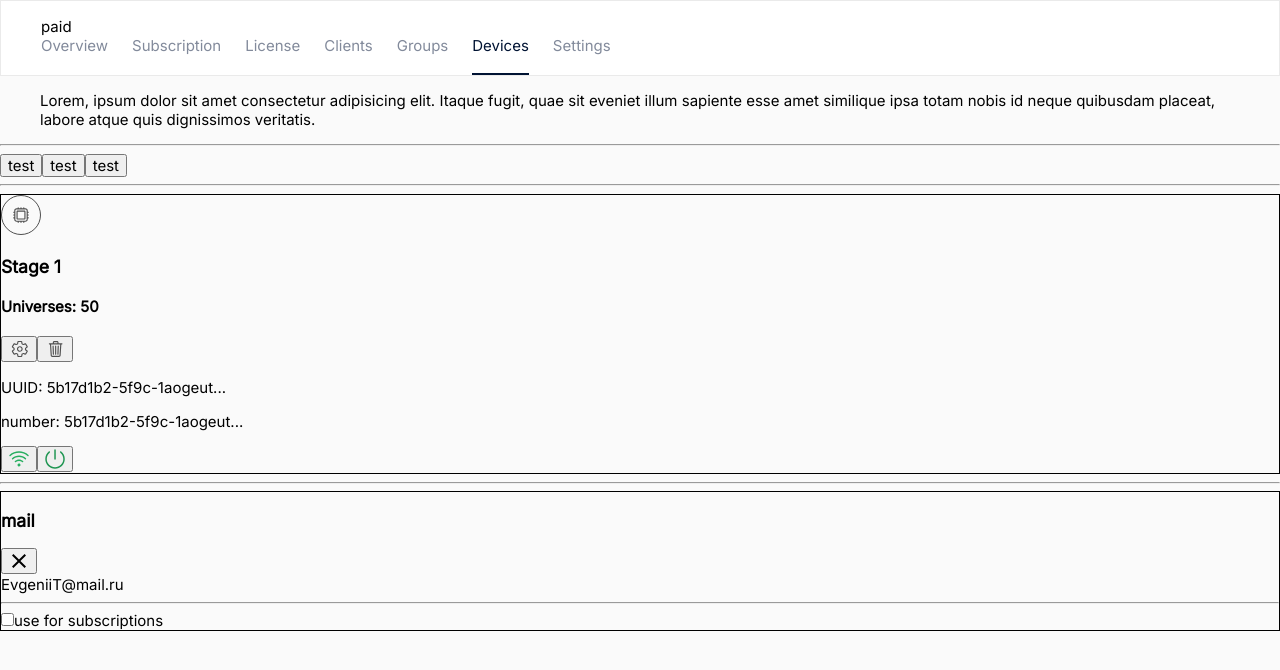
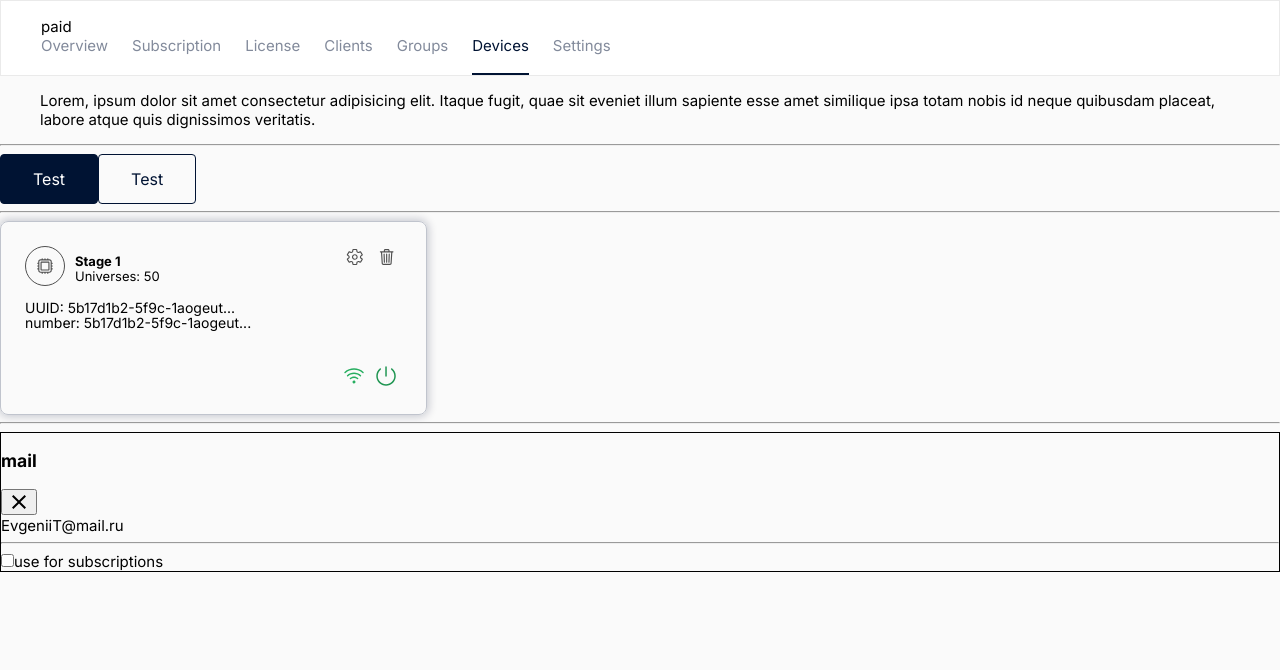
Before and after one commit to etroynov/pcl, a Vue app: page / in a window 1280 px wide. Shown: the top 670 px of the page. Built offline with nearby package versions, Linux system fonts and the light colour scheme.

Commit message:
device card add styles

```diff
--- a/src/assets/fonts.css
+++ b/src/assets/fonts.css
@@ -1 +1 @@
-@import url('https://fonts.googleapis.com/css2?family=Inter&display=swap');
+@import url('https://fonts.googleapis.com/css2?family=Inter:wght@300;400;500;700&display=swap');
--- a/src/components/Button.vue
+++ b/src/components/Button.vue
@@ -1,11 +1,35 @@
 <template>
-  <button class="btn">test</button>
-  <button class="btn-default">test</button>
-  <button class="btn-primary">test</button>
+  <button class="btn btn-primary">Test</button>
+  <button class="btn btn-secondary">Test</button>
+
 </template>
 
 <script setup lang="ts"></script>
 
 <style scoped>
-.btn {}
+.btn {
+  font-size: 16px;
+  line-height: 24px;
+  padding: 12px 32px;
+  border: 1px solid #001333;
+  border-radius: 4px;
+  cursor: pointer;
+}
+
+.btn:hover {
+  color: #ffffff;
+  background-color: #001C4D;
+  border-color: #001C4D;
+}
+
+.btn-primary {
+  color: #ffffff;
+  background-color: #001333;
+}
+
+.btn-secondary {
+  color: #001333;
+  background-color: transparent;
+}
+
 </style>
--- a/src/components/DeviceCard.vue
+++ b/src/components/DeviceCard.vue
@@ -40,6 +40,54 @@ import Icon from '@/components/Icon.vue';
 
 <style scoped>
 .device {
-  border: 1px solid;
+  width: 377px;
+  border: 1px solid #C0C4CD;
+  box-shadow: 0px 0px 8px 2px rgba(0, 14, 51, 0.2);
+  border-radius: 8px;
+  padding: 24px;
+}
+button {
+  border: none;
+  background-color: transparent;
+}
+.header__row {
+  display: flex;
+  gap: 10px;
+  align-items: center;
+}
+.device__header {
+  display: flex;
+  justify-content: space-between;
+}
+
+.device__name {
+  margin: 0;
+  font-weight: bold;
+  font-size: 13px;
+  line-height: 16px;
+}
+
+.device__uvs {
+  margin: 0;
+  font-weight: 400;
+  font-size: 13px;
+  line-height: 14px;
+}
+
+.text {
+  margin: 0;
+  font-weight: 400;
+  font-size: 14px;
+  line-height: 15px;
+}
+
+.device__body {
+  padding-top: 10px;
+  padding-bottom: 35px;
+}
+
+.device__footer {
+  display: flex;
+  justify-content: flex-end;
 }
 </style>
--- a/src/components/Icon.vue
+++ b/src/components/Icon.vue
@@ -14,6 +14,7 @@ const props = defineProps(['name']);
 
   background-position: center;
   background-repeat: no-repeat;
+
 }
 
 .icon-cogs {
```
